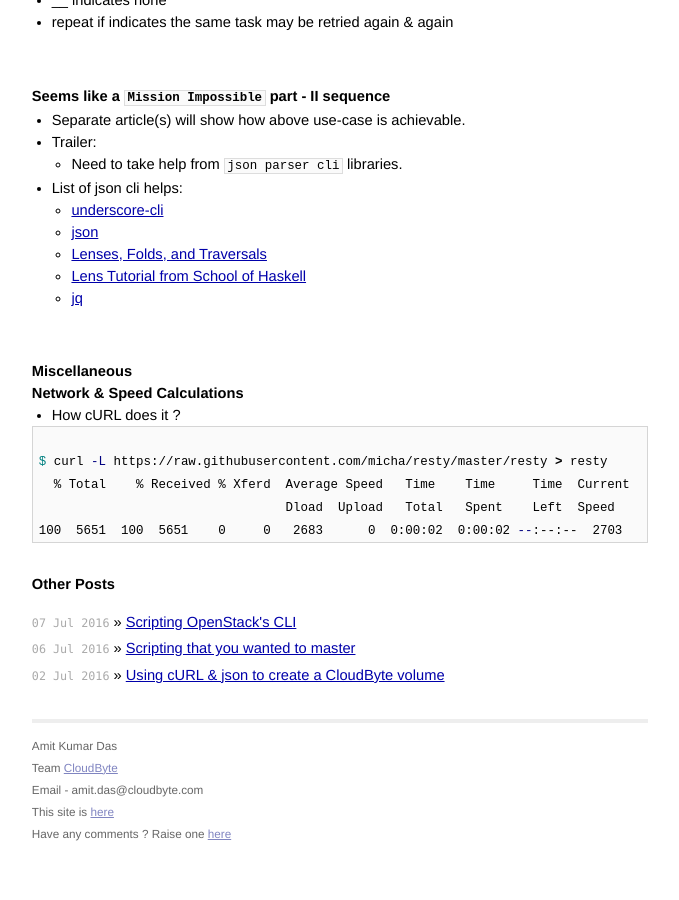
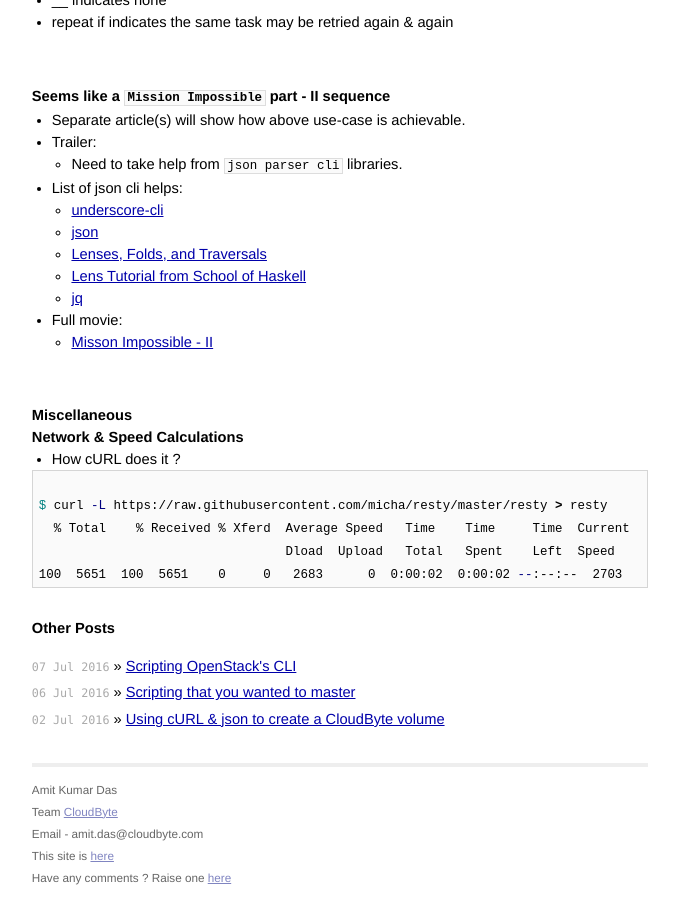
Before and after one commit to AmitKumarDas/amitkumardas.github.io, a Jekyll site: the page built from _posts/2016-07-01-using-curl-as-rest-client-to-cloudbyte-elasticenter.md, in a window 1280 px wide and 900 px high, scrolled down 5323 px. Shown: the whole window, without its empty margins (300-979 px from the left). Built offline with Jekyll 4.4.1, drawn with Linux system fonts in a browser that asks for light colours; before the commit the page ends 6179 px from its top, so only the background shows below that.

Commit message:
Update 2016-07-01-using-curl-as-rest-client-to-cloudbyte-elasticenter.md

```diff
--- a/_posts/2016-07-01-using-curl-as-rest-client-to-cloudbyte-elasticenter.md
+++ b/_posts/2016-07-01-using-curl-as-rest-client-to-cloudbyte-elasticenter.md
@@ -307,6 +307,8 @@ $ curl -K ec112.70 -d command=listUserss -d @ecapi -G -k -s -S \
   - [Lenses, Folds, and Traversals ](https://github.com/ekmett/lens)
   - [Lens Tutorial from School of Haskell](https://www.schoolofhaskell.com/school/to-infinity-and-beyond/pick-of-the-week/a-little-lens-starter-tutorial)
   - [jq](https://stedolan.github.io/jq/)
+- Full movie:
+  - [Misson Impossible - II](https://amitkumardas.github.io/2016/07/02/using-curl-and-json-to-create-a-cloudbyte-volume.html)
 
 <br />
 
```
